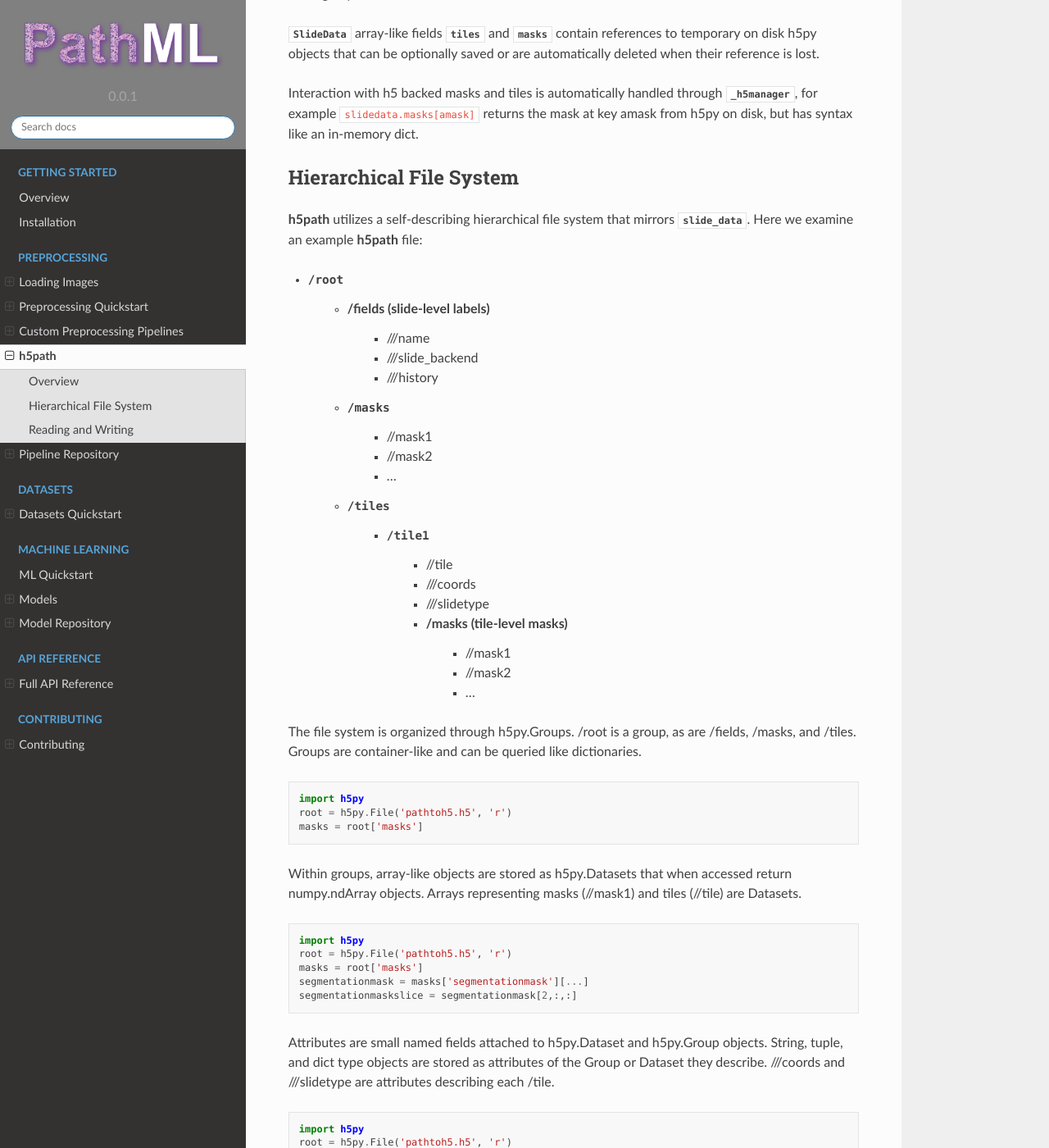
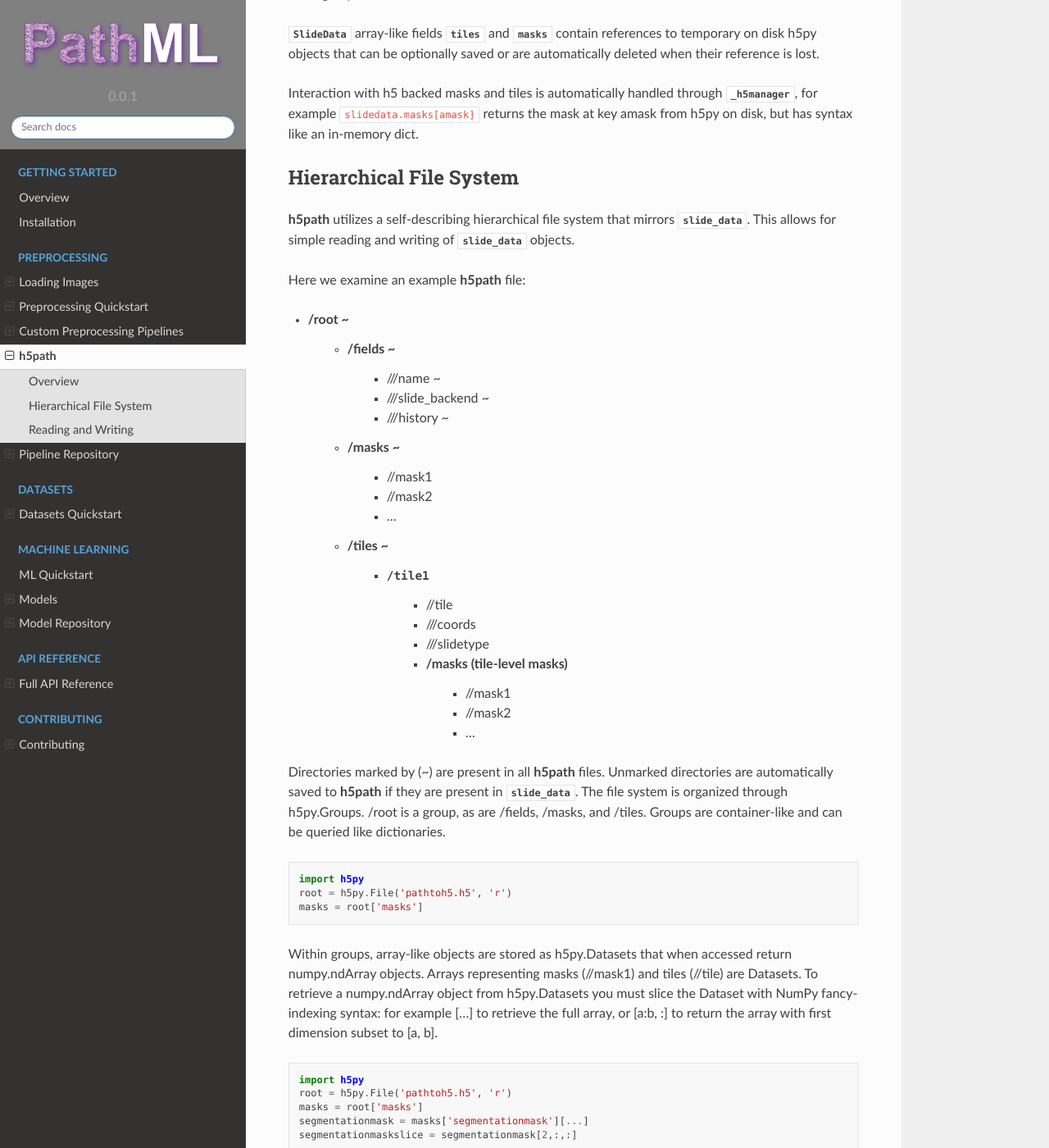
Before and after one commit to Dana-Farber-AIOS/pathml, a Sphinx documentation site: the page built from docs/source/h5path.rst, in a window 1280 px wide and 1400 px high, scrolled down 408 px. Shown: the whole window at 82% size. Built offline with Sphinx 7.4.7 and the Read the Docs theme 2.0.0, drawn with Linux system fonts in a browser that asks for light colours; formulas are drawn with MathJax 3; pages that are not in the unit, such as notebooks, are missing from menus.

Commit message:
update h5path documentation

```diff
--- a/docs/source/h5path.rst
+++ b/docs/source/h5path.rst
@@ -24,18 +24,21 @@ Hierarchical File System
 ------------------------
 
 **h5path** utilizes a self-describing hierarchical file system that mirrors
-:class:`~pathml.core.slide_data`. Here we examine an example **h5path** file:
+:class:`~pathml.core.slide_data`. This allows for simple reading and writing
+of :class:`~pathml.core.slide_data` objects.
 
-* /root
-    * /fields (slide-level labels)
-        * ///name
-        * ///slide_backend
-        * ///history
-    * /masks
+Here we examine an example **h5path** file:
+
+* /root ~
+    * /fields ~
+        * ///name ~
+        * ///slide_backend ~
+        * ///history ~
+    * /masks ~
         * //mask1
         * //mask2
         * ...
-    * /tiles
+    * /tiles ~
         * /tile1
             * //tile
             * ///coords
@@ -45,6 +48,8 @@ Hierarchical File System
                 * //mask2
                 * ...
 
+Directories marked by (~) are present in all **h5path** files. Unmarked directories
+are automatically saved to **h5path** if they are present in :class:`~pathml.core.slide_data`.
 The file system is organized through h5py.Groups. /root is a group, as are /fields,
 /masks, and /tiles. Groups are container-like and can be queried like dictionaries.
 
@@ -56,7 +61,9 @@ The file system is organized through h5py.Groups. /root is a group, as are /fiel
 
 Within groups, array-like objects are stored as h5py.Datasets that when accessed return
 numpy.ndArray objects. Arrays representing masks (//mask1) and tiles (//tile) are Datasets.
-
+To retrieve a numpy.ndArray object from h5py.Datasets you must slice the Dataset with
+NumPy fancy-indexing syntax: for example [...] to retrieve the full array, or [a:b, :] to
+return the array with first dimension subset to [a, b].
 
 .. code-block::
 
```
